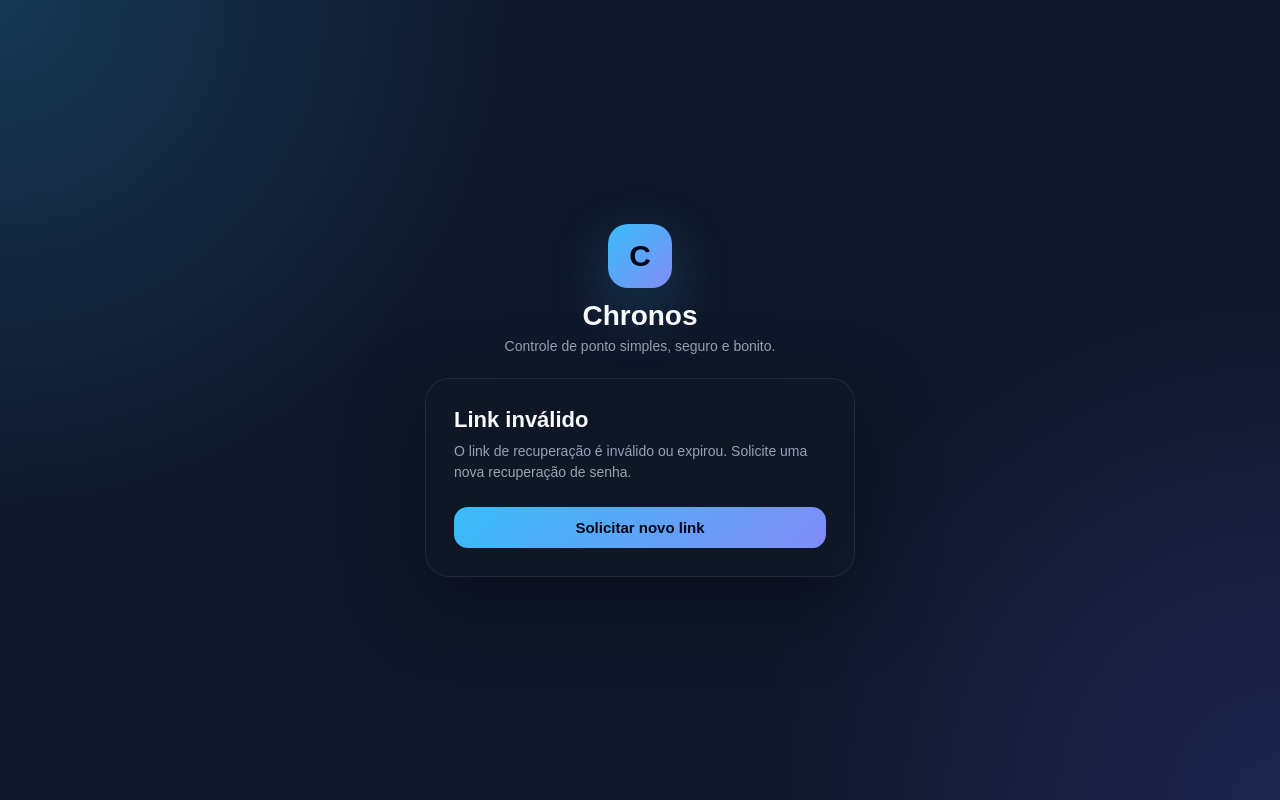
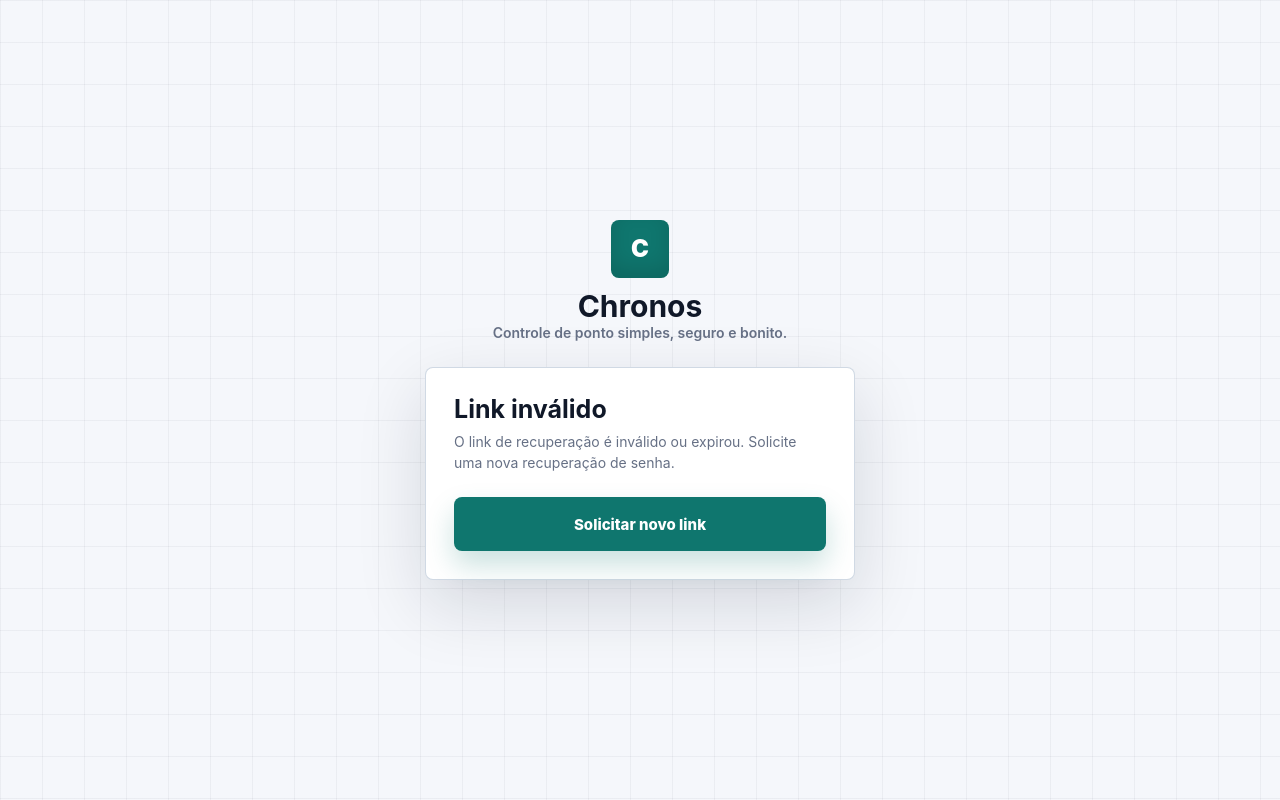
Before and after one commit to joaovictorsanchesandrade/chronos, a Django app: a page that uses src/apps/common/templates/registration/base_auth.html in a window 1280 px wide. Run offline with Django 5.2, Linux system fonts and the light colour scheme.

Commit message:
Base do template das accounts melhorado

```diff
--- a/src/apps/common/templates/registration/base_auth.html
+++ b/src/apps/common/templates/registration/base_auth.html
@@ -8,91 +8,109 @@
 
     <style>
         :root {
-            --bg: #0f172a;
-            --card: #111827;
-            --card-light: #1f2937;
-            --primary: #38bdf8;
-            --primary-dark: #0284c7;
-            --text: #f8fafc;
-            --muted: #94a3b8;
-            --danger: #f87171;
-            --success: #34d399;
-            --border: rgba(255,255,255,.08);
+            --page: #f5f7fb;
+            --surface: #ffffff;
+            --surface-soft: #f8fafc;
+            --ink: #101828;
+            --muted: #667085;
+            --line: #dde5f0;
+            --line-strong: #cbd5e1;
+            --brand: #0f766e;
+            --brand-dark: #115e59;
+            --success: #15803d;
+            --success-bg: #dcfce7;
+            --danger: #b91c1c;
+            --danger-bg: #fee2e2;
+            --shadow: 0 24px 70px rgba(16, 24, 40, 0.14);
         }
 
         * {
-            box-sizing: border-box;
             margin: 0;
             padding: 0;
+            box-sizing: border-box;
         }
 
         body {
             min-height: 100vh;
-            font-family: Arial, sans-serif;
-            background:
-                radial-gradient(circle at top left, rgba(56,189,248,.2), transparent 35%),
-                radial-gradient(circle at bottom right, rgba(99,102,241,.18), transparent 35%),
-                var(--bg);
-            color: var(--text);
-            display: flex;
-            align-items: center;
-            justify-content: center;
-            padding: 24px;
+            font-family: Inter, system-ui, -apple-system, BlinkMacSystemFont, "Segoe UI", sans-serif;
+            color: var(--ink);
+            background-color: var(--page);
+            background-image:
+                linear-gradient(rgba(15, 23, 42, 0.045) 1px, transparent 1px),
+                linear-gradient(90deg, rgba(15, 23, 42, 0.045) 1px, transparent 1px);
+            background-size: 42px 42px;
+            display: grid;
+            place-items: center;
+            padding: 28px;
+        }
+
+        button,
+        input {
+            font: inherit;
+        }
+
+        button {
+            cursor: pointer;
         }
 
         .auth-container {
-            width: 100%;
-            max-width: 430px;
+            width: min(100%, 430px);
         }
 
         .brand {
+            display: grid;
+            justify-items: center;
+            gap: 12px;
+            margin-bottom: 24px;
             text-align: center;
-            margin-bottom: 24px;
         }
 
         .brand-logo {
-            width: 64px;
-            height: 64px;
-            border-radius: 20px;
-            margin: 0 auto 12px;
-            display: flex;
-            align-items: center;
-            justify-content: center;
-            background: linear-gradient(135deg, var(--primary), #818cf8);
-            color: #020617;
-            font-size: 30px;
-            font-weight: 800;
-            box-shadow: 0 20px 60px rgba(56,189,248,.25);
+            width: 58px;
+            height: 58px;
+            display: grid;
+            place-items: center;
+            border-radius: 8px;
+            background: var(--brand);
+            color: #fff;
+            font-size: 24px;
+            font-weight: 900;
+            box-shadow: inset 0 -10px 20px rgba(0, 0, 0, 0.12);
         }
 
         .brand h1 {
-            font-size: 28px;
-            margin-bottom: 6px;
+            font-size: 30px;
+            line-height: 1.08;
+            letter-spacing: 0;
         }
 
         .brand p {
+            max-width: 320px;
             color: var(--muted);
             font-size: 14px;
+            line-height: 1.5;
+            font-weight: 600;
         }
 
         .card {
-            background: rgba(17,24,39,.88);
-            border: 1px solid var(--border);
-            border-radius: 24px;
             padding: 28px;
-            box-shadow: 0 24px 80px rgba(0,0,0,.35);
-            backdrop-filter: blur(12px);
+            background: var(--surface);
+            border: 1px solid rgba(203, 213, 225, 0.9);
+            border-radius: 8px;
+            box-shadow: var(--shadow);
         }
 
         .card h2 {
-            font-size: 22px;
+            color: var(--ink);
+            font-size: 25px;
+            line-height: 1.08;
             margin-bottom: 8px;
         }
 
         .card-description {
+            margin-bottom: 24px;
             color: var(--muted);
             font-size: 14px;
-            margin-bottom: 24px;
             line-height: 1.5;
         }
 
@@ -103,44 +121,63 @@
 
         label {
             display: block;
-            color: #cbd5e1;
-            font-size: 14px;
-            margin-bottom: 6px;
+            margin-bottom: 8px;
+            color: #344054;
+            font-size: 13px;
+            font-weight: 800;
         }
 
         input {
             width: 100%;
-            border: 1px solid var(--border);
-            background: var(--card-light);
-            color: var(--text);
-            padding: 12px 14px;
-            border-radius: 14px;
+            min-height: 52px;
+            padding: 14px 15px;
+            border: 1px solid var(--line-strong);
+            border-radius: 8px;
+            background: var(--surface-soft);
+            color: var(--ink);
+            font-size: 15px;
             outline: none;
-            font-size: 15px;
+            transition: border-color 0.18s ease, box-shadow 0.18s ease, background 0.18s ease;
+        }
+
+        input::placeholder {
+            color: #98a2b3;
         }
 
         input:focus {
-            border-color: var(--primary);
-            box-shadow: 0 0 0 4px rgba(56,189,248,.12);
+            border-color: var(--brand);
+            background: #fff;
+            box-shadow: 0 0 0 4px rgba(15, 118, 110, 0.13);
         }
 
-        button, .button {
+        button,
+        .button {
             width: 100%;
-            border: none;
-            border-radius: 14px;
-            padding: 12px 16px;
-            cursor: pointer;
-            background: linear-gradient(135deg, var(--primary), #818cf8);
-            color: #020617;
-            font-weight: 800;
+            min-height: 54px;
+            padding: 14px 16px;
+            border: 1px solid transparent;
+            border-radius: 8px;
+            background: var(--brand);
+            color: #fff;
             font-size: 15px;
+            font-weight: 850;
             text-decoration: none;
-            display: inline-block;
             text-align: center;
+            display: inline-grid;
+            place-items: center;
+            box-shadow: 0 14px 28px rgba(15, 118, 110, 0.22);
+            transition: transform 0.18s ease, box-shadow 0.18s ease, background 0.18s ease;
         }
 
-        button:hover, .button:hover {
-            filter: brightness(1.08);
+        button:hover,
+        .button:hover {
+            background: var(--brand-dark);
+            transform: translateY(-1px);
+        }
+
+        button:active,
+        .button:active {
+            transform: translateY(0);
         }
 
         .links {
@@ -151,9 +188,10 @@
         }
 
         a {
-            color: var(--primary);
+            color: var(--brand);
             text-decoration: none;
             font-size: 14px;
+            font-weight: 800;
         }
 
         a:hover {
@@ -162,44 +200,72 @@
 
         .errorlist {
             list-style: none;
-            background: rgba(248,113,113,.12);
-            border: 1px solid rgba(248,113,113,.25);
-            color: #fecaca;
-            border-radius: 14px;
-            padding: 12px;
+            margin-bottom: 10px;
+            padding: 12px 14px;
+            border-radius: 8px;
+            color: var(--danger);
+            background: var(--danger-bg);
+            border: 1px solid #fecaca;
             font-size: 14px;
-            margin-bottom: 10px;
+            font-weight: 750;
+            line-height: 1.45;
         }
 
         .helptext {
             display: block;
+            margin-top: 6px;
             color: var(--muted);
             font-size: 12px;
-            margin-top: 6px;
             line-height: 1.4;
+            font-weight: 650;
         }
 
         .success-message {
-            background: rgba(52,211,153,.12);
-            border: 1px solid rgba(52,211,153,.25);
-            color: #bbf7d0;
-            border-radius: 14px;
-            padding: 14px;
             margin-bottom: 16px;
+            padding: 12px 14px;
+            border-radius: 8px;
+            color: var(--success);
+            background: var(--success-bg);
+            border: 1px solid #bbf7d0;
             font-size: 14px;
+            font-weight: 750;
+            line-height: 1.45;
         }
 
         .muted {
             color: var(--muted);
         }
+
+        @media (max-width: 540px) {
+            body {
+                padding: 16px;
+                place-items: stretch;
+            }
+
+            .auth-container {
+                align-self: center;
+            }
+
+            .card {
+                padding: 22px;
+            }
+
+            .brand h1 {
+                font-size: 27px;
+            }
+        }
     </style>
 </head>
+
 <body>
     <main class="auth-container">
         <section class="brand">
             <div class="brand-logo">C</div>
-            <h1>Chronos</h1>
-            <p>Controle de ponto simples, seguro e bonito.</p>
+
+            <div>
+                <h1>Chronos</h1>
+                <p>Controle de ponto simples, seguro e bonito.</p>
+            </div>
         </section>
 
         <section class="card">
```
